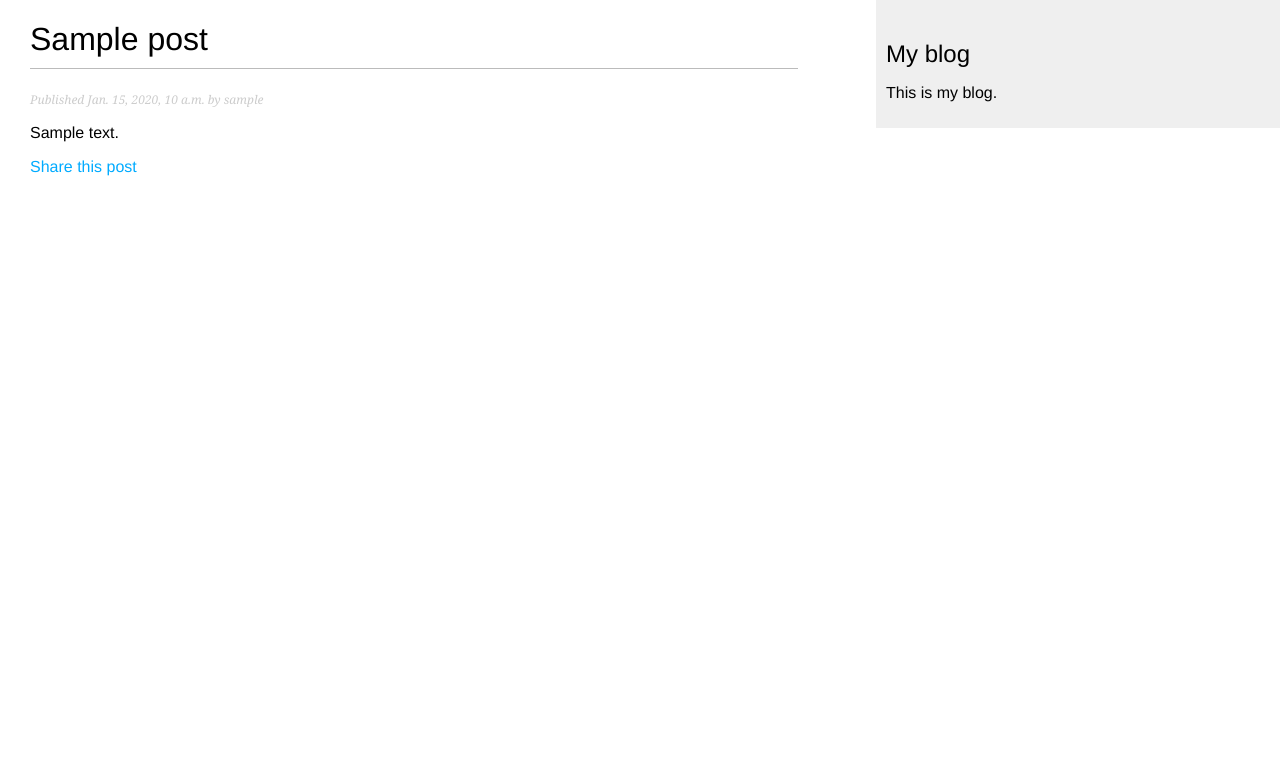
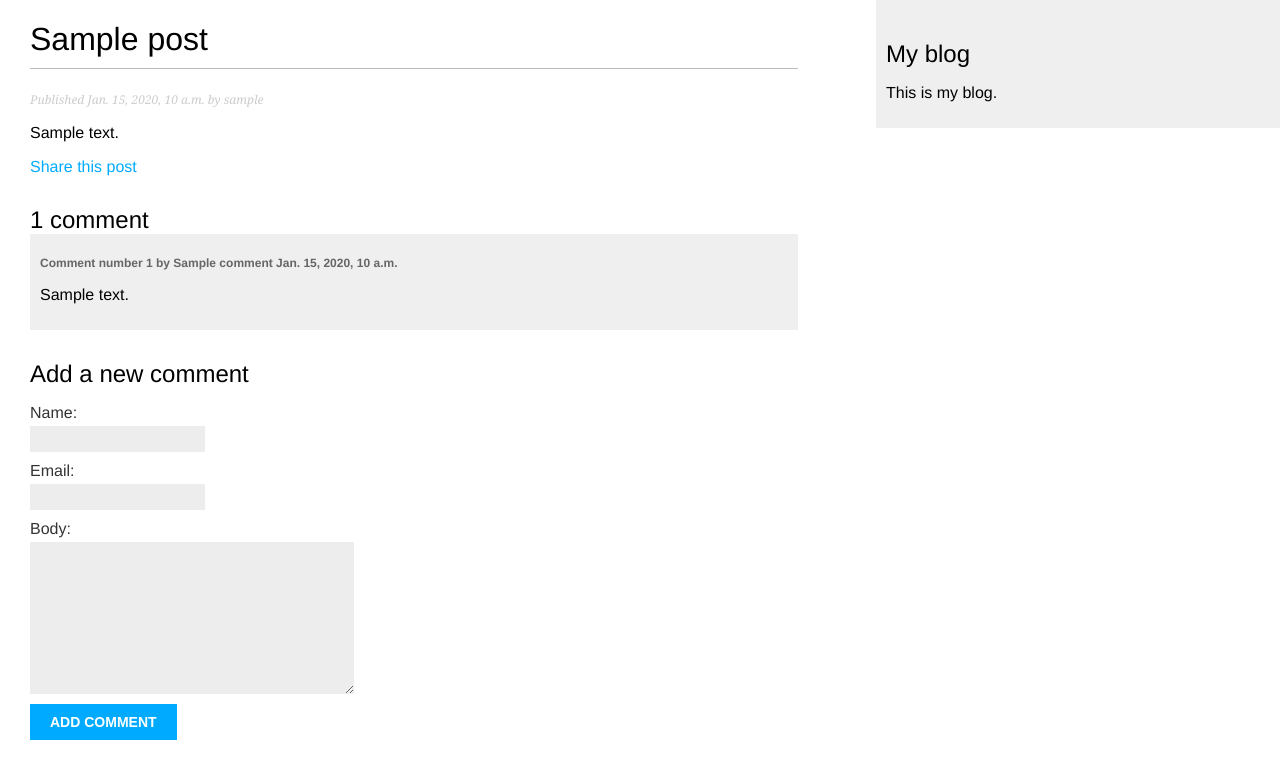
Before and after one commit to adrianhrb/2DAW, a Django app: a page that uses DSW/mysite/blog/templates/blog/post/detail.html in a window 1280 px wide. Shown: the top 779 px of the page. Run offline with Django 4.2, Linux system fonts and the light colour scheme; tables that the repository leaves empty hold one stand-in row (values such as "Sample post").

Commit message:
Comment section working

```diff
--- a/DSW/mysite/blog/templates/blog/post/detail.html
+++ b/DSW/mysite/blog/templates/blog/post/detail.html
@@ -11,4 +11,19 @@ Published {{ post.publish }} by {{ post.author }}
         Share this post
     </a>
 </p>
+    {% with comments.count as total_comments %}
+        <h2>{{ total_comments }} comment{{ total_comments|pluralize }}</h2>
+    {% endwith %}
+    {% for comment in comments %}
+        <div class="comment">
+            <p class="info">
+                Comment number {{ forloop.counter }} by {{ comment.name }}
+                {{ comment.created }}
+            </p>
+            {{ comment.body|linebreaks }}
+        </div>
+        {% empty %}
+            <p>There are no comments.</p>
+    {% endfor %}
+    {% include "blog/post/includes/comment_form.html" %}
 {% endblock %}
--- /dev/null
+++ b/DSW/mysite/blog/templates/blog/post/includes/comment_form.html
@@ -0,0 +1,6 @@
+<h2>Add a new comment</h2>
+<form action="{% url 'blog:post_comment' post.id %}" method="post">
+    {{ form.as_p }}
+    {% csrf_token %}
+    <p><input type="submit" value="Add comment"></p>
+</form>
--- a/DSW/mysite/blog/urls.py
+++ b/DSW/mysite/blog/urls.py
@@ -8,4 +8,5 @@ urlpatterns = [
     path('', views.PostListView.as_view(), name='post_list'),
     path('<int:year>/<int:month>/<int:day>/<slug:post>/', views.post_detail, name='post_detail'),
     path('<int:post_id>/share/', views.post_share, name='post_share'),
+    path('<int:post_id>/comment/', views.post_comment, name='post_comment'),
 ]
--- a/DSW/mysite/blog/views.py
+++ b/DSW/mysite/blog/views.py
@@ -59,4 +59,8 @@ def post_detail(request, year, month, day, post):
         publish__month=month,
         publish__day=day,
     )
-    return render(request, 'blog/post/detail.html', {'post': post})
+    comments = post.comments.filter(active=True)
+    form = CommentForm()
+    return render(
+        request, 'blog/post/detail.html', {'post': post, 'comments': comments, 'form': form}
+    )
--- /dev/null
+++ b/DSW/mysite/requirements.txt
@@ -0,0 +1 @@
+django
```
Also changed, not shown: DSW/mysite/blog/templates/blog/post/comment.html (added, +12 -0 lines).
